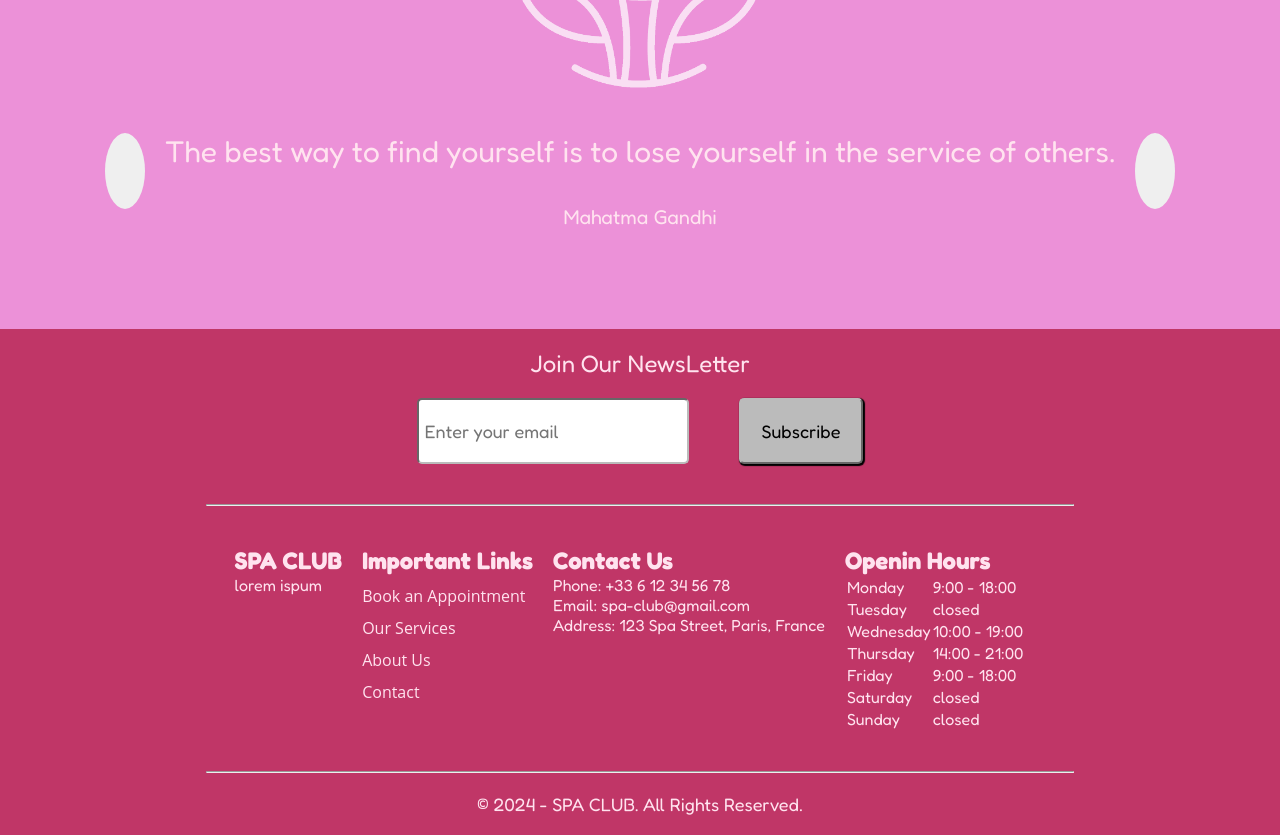
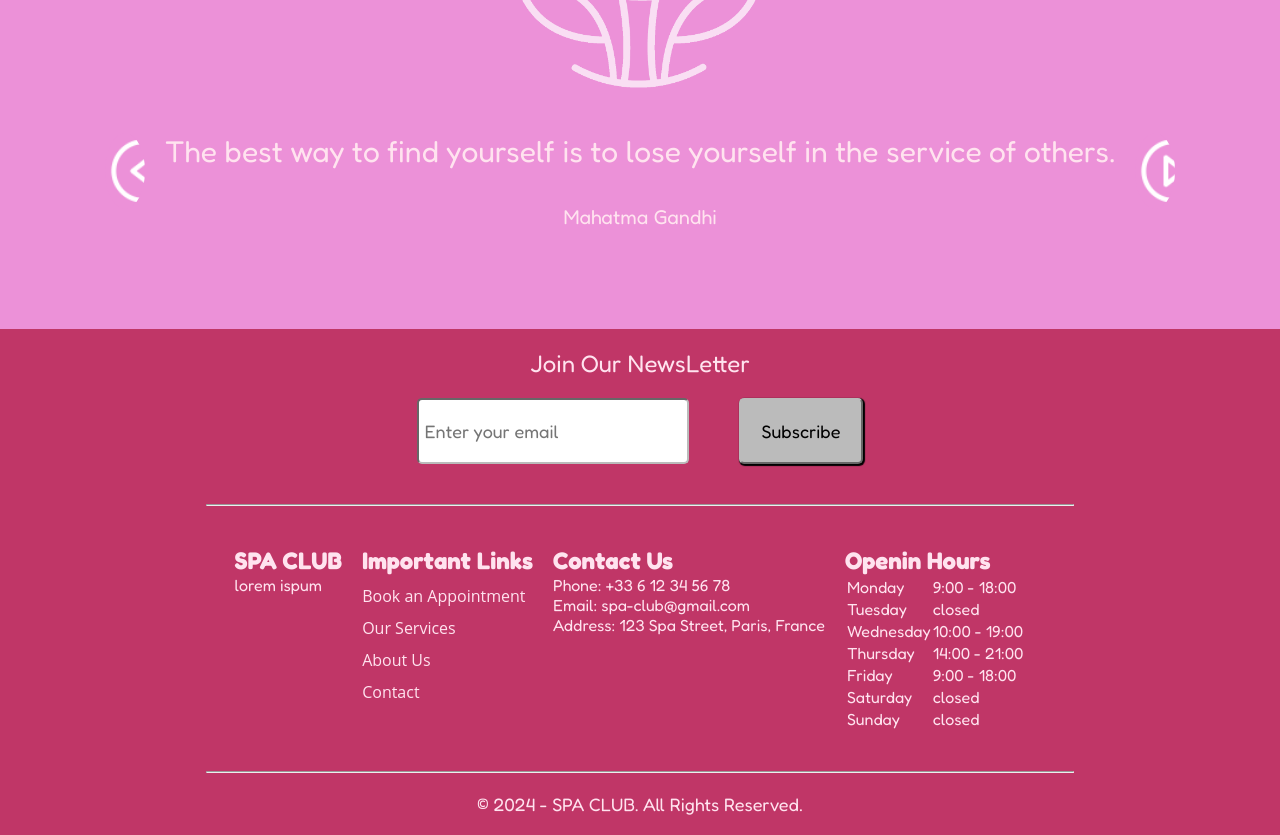
Before and after one commit to BenjaminC62/RoseQuartz-Spa, a React (Create React App) app: page / in a window 1280 px wide. Shown: the part 2360-3195 px from the top of the page. Built offline with nearby package versions, Linux system fonts and the light colour scheme.

Commit message:
Fixes #11 - end of the carousel

```diff
--- a/src/styles/Video.css
+++ b/src/styles/Video.css
@@ -68,6 +68,9 @@
     border-radius: 50%;
     border: none;
     cursor: pointer;
+    background-image: url("../images/right-arrow.png");
+    background-size: cover;
+    background-color: var(--fourth-color);
 }
 
 .spa-quote-button-backward{
@@ -76,4 +79,7 @@
     border-radius: 50%;
     border: none;
     cursor: pointer;
+    background-image: url("../images/left-arrow.png");
+    background-size: cover;
+    background-color: var(--fourth-color);
 }
```
Also changed, not shown: src/images/right-arrow.png (added).
